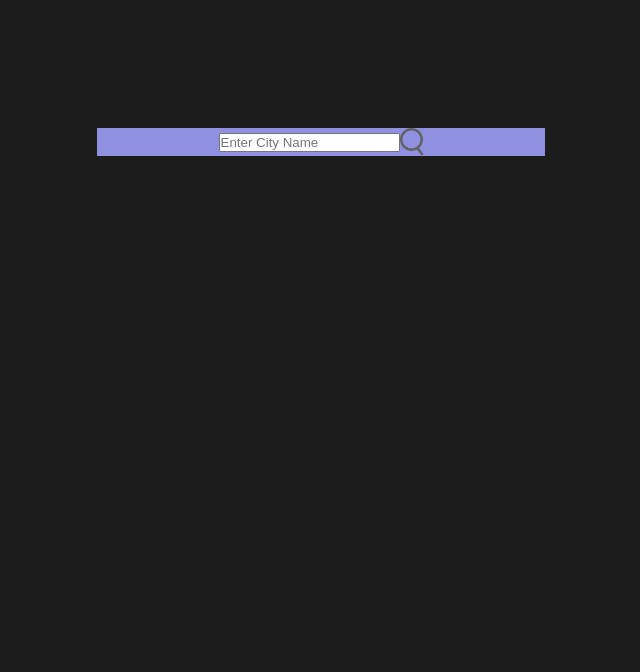
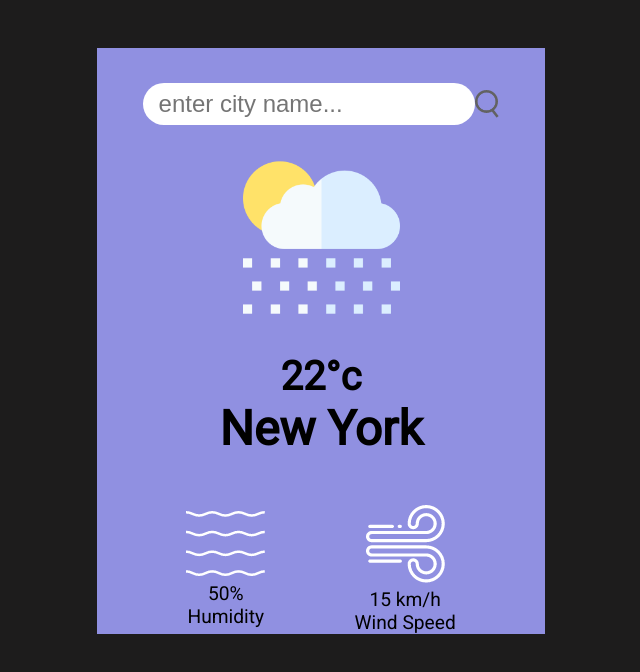
Before and after one commit to iAmTJ007/CityWeather, a plain HTML site: page index.html in a window 1280 px wide. Shown: the whole page, without its empty margins (319-959 px from the left). Drawn offline with Linux system fonts and the light colour scheme.

Commit message:
html css done

```diff
--- a/index.css
+++ b/index.css
@@ -3,21 +3,47 @@
     margin: 0;
     box-sizing: border-box;
 }
-img{
-    width: 1.5rem;
-    height: auto;
-}
 body{
+    text-align: center;
     background-color: rgb(29, 28, 28);
+    font-family: 'Poppins', sans-serif;
+    font-family: 'Quicksand', sans-serif;
+    font-family: 'Roboto', sans-serif;
 }
 .card{
     background-color: rgb(144, 144, 225);
     width: 35%;
-    margin: 8rem auto 0;
+    margin: 3rem auto 0;
 
 }
 .search{
+    padding: 2.2rem 1rem 0;
     display: flex;
     align-items: center;
     justify-content: center;
 }
+.search img{
+    width: 1.5rem;
+    height: auto;
+}
+.search input{
+    padding: 1rem;
+    width: 80%;
+    height: 2.6rem;
+    font-size: 1.5rem;
+    border-radius: 2rem;
+    border: none;
+}
+.details{
+    padding-top: 3rem;
+    display: flex;
+    justify-content: space-evenly;
+    align-items: center;
+    font-size: 1.2rem;
+}
+.city{
+    font-size: 3rem;
+}
+.temperature{
+    font-size: 2.5rem;
+}
--- a/index.html
+++ b/index.html
@@ -1,6 +1,9 @@
 <!DOCTYPE html>
 <html lang="en">
 <head>
+    <link rel="preconnect" href="https://fonts.googleapis.com">
+<link rel="preconnect" href="https://fonts.gstatic.com" crossorigin>
+<link href="https://fonts.googleapis.com/css2?family=Poppins&family=Quicksand&family=Roboto&display=swap" rel="stylesheet">
     <link rel="stylesheet" href="index.css">
     <meta charset="UTF-8">
     <meta name="viewport" content="width=device-width, initial-scale=1.0">
@@ -9,10 +12,33 @@
 <body>
     <div class="card">
         <div class="search">
-            <input type="text" placeholder="Enter City Name" spellcheck="false">
+            <input type="text" placeholder="enter city name..." spellcheck="false">
             <img src="images/search.png">
         </div>
+        <div class="weather">
+            <img src="images/rain.png" class="weather-icon">
+            <h1 class="temperature">22°c</h1>
+            <h2 class="city">New York</h2>
+            <div class="details">
+                <div class="col">
+                    <img src="images/humidity.png">
+                    <div>
+                        <p class="humidity">50%</p>
+                        <p>Humidity</p>
+                    </div>
+                </div>
+                <div class="col">
+                    <img src="images/wind.png">
+                    <div>
+                        <p class="wind">15 km/h</p>
+                        <p>Wind Speed</p>
+                    </div>
+                </div>
+            </div>
+        </div>
+
     </div>
+
 
 </body>
 </html>
```
